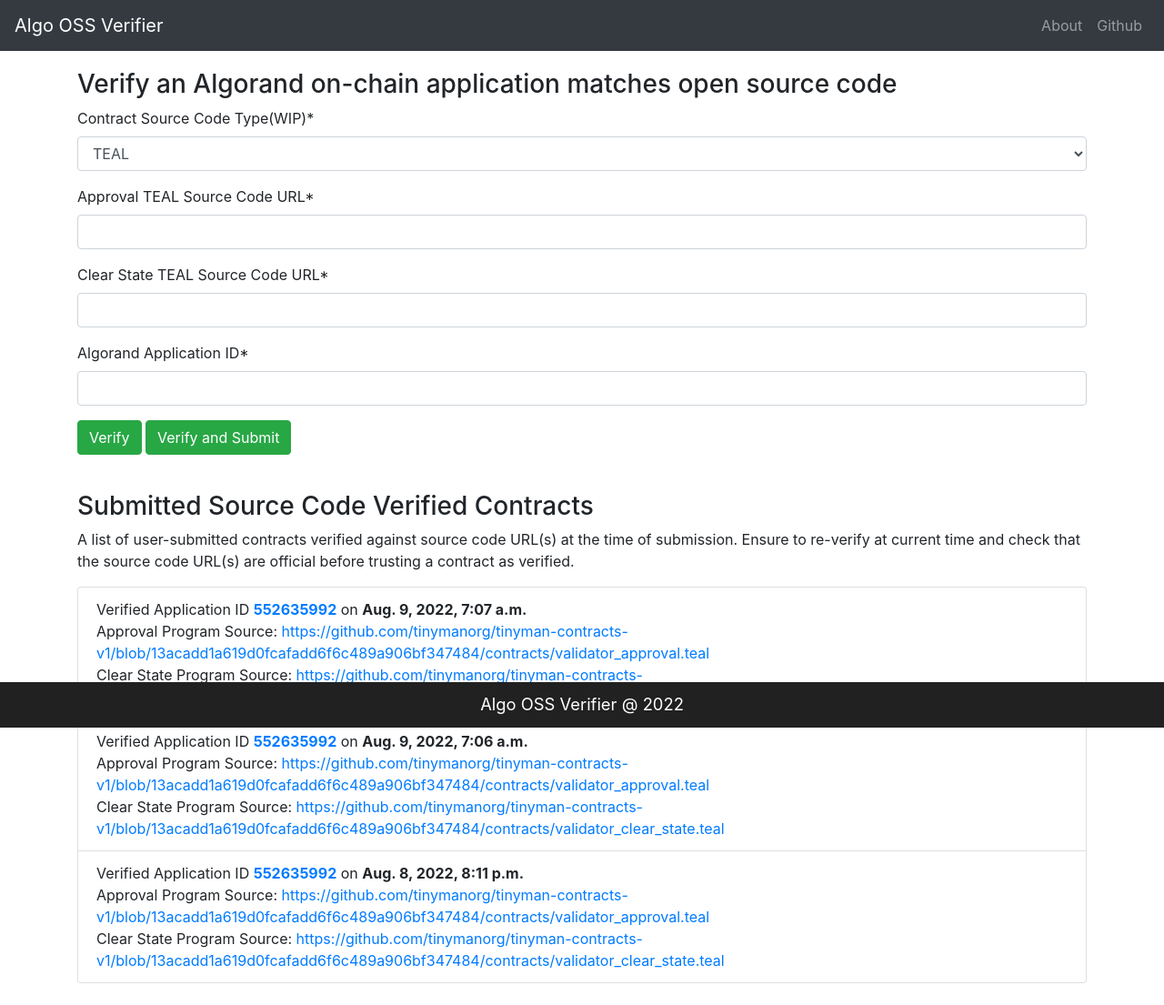
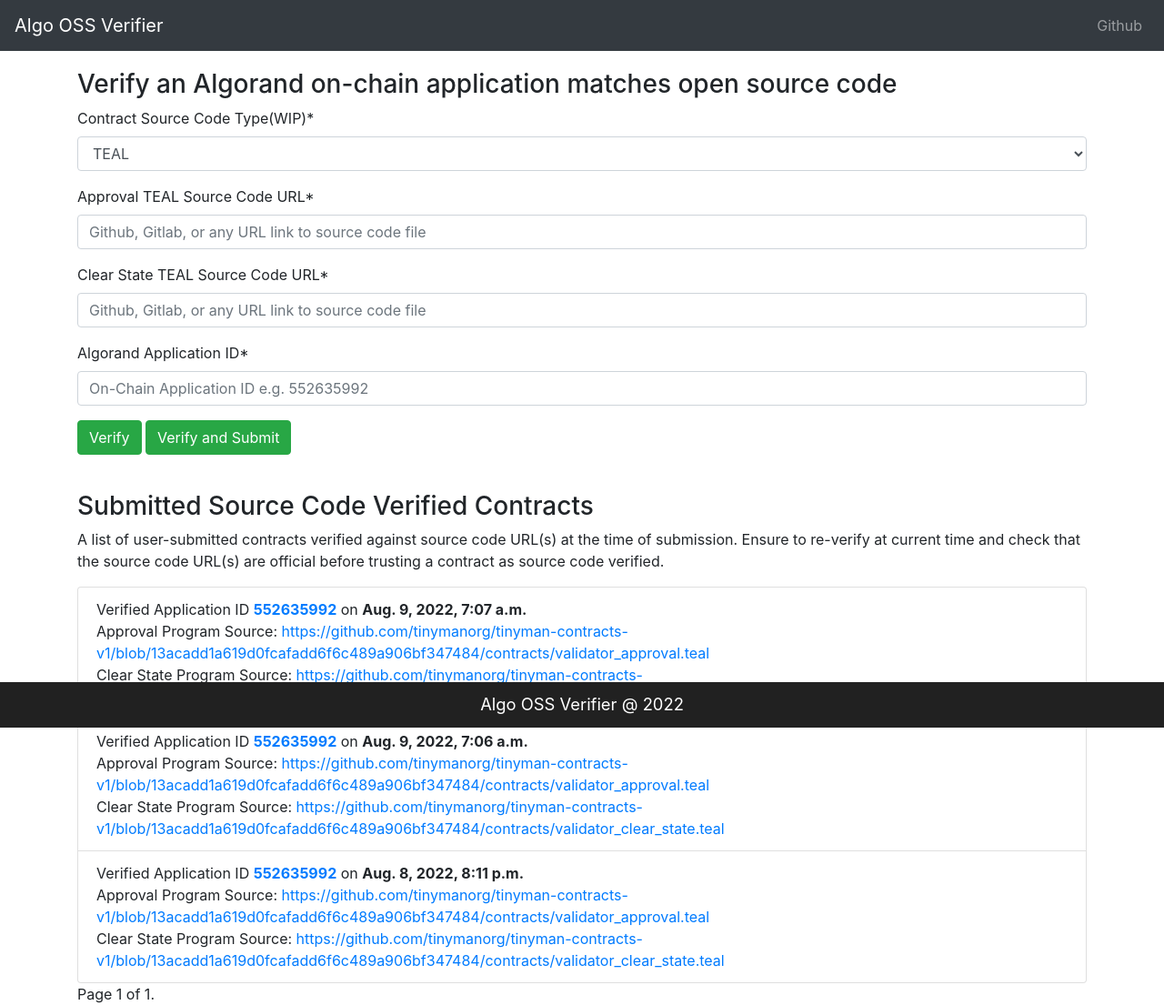
Before and after one commit to mark-ruddy/algo_open_source_verifier, a Django app: page / in a window 1280 px wide. Shown: the whole page at 91% size. Before the commit the page ends 1081 px from the top, so only its background shows below. Run offline with Django 4.2, Linux system fonts and the light colour scheme; data comes from the database, SQL or seed files in the repository; both versions use the stored data as it was after the commit; some libraries are stand-ins or nearby versions.

Commit message:
add pagination for submitted contract list and placeholders to form

```diff
--- a/webapp/core/forms.py
+++ b/webapp/core/forms.py
@@ -1,19 +1,10 @@
 from django import forms
 
-OPEN_SOURCE_FILE_HINT = "Github, Gitlab, or any URL link to file"
+OPEN_SOURCE_FILE_HINT = "Github, Gitlab, or any URL link to source code file"
 
-"""
 class AlgoSourceVerifyForm(forms.Form):
     contract_types = forms.ChoiceField(label="Contract Source Code Type(WIP)", choices=[("TEAL", "TEAL"), ("PyTeal", "PyTeal"), ("Reach", "Reach")], widget=forms.Select(attrs={"class": "form-control"}))
     approval_teal_url = forms.URLField(label="Approval TEAL Source Code URL", widget=forms.TextInput(attrs={"placeholder": OPEN_SOURCE_FILE_HINT, "class": "form-control"}))
     clear_state_url = forms.URLField(label="Clear State TEAL Source Code URL", widget=forms.TextInput(attrs={"placeholder": OPEN_SOURCE_FILE_HINT, "class": "form-control"}))
     # NOTE: Algorand application IDs are always length 9 afaik
     app_id = forms.CharField(label="Algorand Application ID", max_length=9, min_length=9, widget=forms.TextInput(attrs={"placeholder": "On-Chain Application ID e.g. 552635992", "class": "form-control"}))
-"""
-
-class AlgoSourceVerifyForm(forms.Form):
-    contract_type = forms.ChoiceField(label="Contract Source Code Type(WIP)", choices=[("TEAL", "TEAL"), ("PyTeal", "PyTeal"), ("Reach", "Reach")])
-    approval_url = forms.URLField(label="Approval TEAL Source Code URL")
-    clear_state_url = forms.URLField(label="Clear State TEAL Source Code URL")
-    # NOTE: Algorand application IDs are always length 9 afaik
-    app_id = forms.CharField(label="Algorand Application ID", max_length=9, min_length=9)
--- a/webapp/core/urls.py
+++ b/webapp/core/urls.py
@@ -4,5 +4,4 @@
 
 urlpatterns = [
     path('', views.index, name='index'),
-    path('about/', views.about, name='about'),
 ]
--- a/webapp/core/views.py
+++ b/webapp/core/views.py
@@ -12,8 +12,8 @@
         if form.is_valid():
             # TODO: parse the form, make the request to the library, get the result and pass it on the the verify_result handler
             # TODO: probably need to differentiate between TEAL, PyTEAL etc.
-            print(form.cleaned_data["approval_teal_url"], form.cleaned_data["clear_state_url"], form.cleaned_data["app_id"])
-            matches = teal_urls_match_app_id(form.cleaned_data["approval_teal_url"], form.cleaned_data["clear_state_url"], form.cleaned_data["app_id"])
+            print(form.cleaned_data["approval_url"], form.cleaned_data["clear_state_url"], form.cleaned_data["app_id"])
+            matches = teal_urls_match_app_id(form.cleaned_data["approval_url"], form.cleaned_data["clear_state_url"], form.cleaned_data["app_id"])
             print(matches)
             if matches:
                 messages.success(request, f"Application ID {form.cleaned_data['app_id']} matches the provided source code URLs")
@@ -30,12 +30,11 @@
                 )
                 new_verified_contract.save()
                 messages.success(request, f"Application ID {form.cleaned_data['app_id']} submitted to list of verified contracts")
-            return render(request, "index.html", {"form": form})
     else:
         form = AlgoSourceVerifyForm()
 
     verified_contract_object_list = VerifiedContract.objects.all()
-    paginator = Paginator(verified_contract_object_list, 3)
+    paginator = Paginator(verified_contract_object_list, 5)
     page = request.GET.get('page')
     try:
         verified_contracts = paginator.page(page)
@@ -44,7 +43,7 @@
     except EmptyPage:
         verified_contracts = paginator.page(paginator.num_pages)
 
-    return render(request, "index.html", {"form": form, "verified_contracts": verified_contracts})
-
-def about(request):
-    return render(request, "about.html", {})
+    return render(request, "index.html", {
+        "form": form,
+        "verified_contracts": verified_contracts,
+    })
--- a/webapp/templates/about.html
+++ /dev/null
@@ -1,5 +0,0 @@
-{% extends "base.html" %}
-
-{% block content %}
-<h1>ABOUT PAGE</h1>
-{% endblock content %}
--- a/webapp/templates/base.html
+++ b/webapp/templates/base.html
@@ -19,9 +19,6 @@
     <div class="collapse navbar-collapse" id="navbarNavDropdown">
       <ul class="navbar-nav ml-auto">
         <li class="nav-item">
-          <a class="nav-link" href="/about/">About</a>
-        </li>
-        <li class="nav-item">
           <a class="nav-link" href="https://github.com/mark-ruddy/algo_open_source_verifier" target="_blank">Github</a>
         </li>
       </ul>
--- a/webapp/templates/index.html
+++ b/webapp/templates/index.html
@@ -10,7 +10,7 @@
     {% csrf_token %}
     {{ form|crispy }}
     <div style="margin-bottom: 10px">
-      <button type="submit" name="verify" class="btn btn-success" title="Verify contract matches on-chain bytecode only">Verify</button>
+      <button type="submit" name="verify" class="btn btn-success" title="Verify contract matches on-chain bytecode without submitting to list">Verify</button>
       <button type="submit" name="verify_submit" class="btn btn-success" title="Verify and if successful submit result to the list">Verify and Submit</button>
     </div>
   </form>
@@ -28,7 +28,7 @@
 </div>
 <div class="container", style="margin-top: 40px">
   <h3>Submitted Source Code Verified Contracts</h3>
-  <p>A list of user-submitted contracts verified against source code URL(s) at the time of submission. Ensure to re-verify at current time and check that the source code URL(s) are official before trusting a contract as verified.</p>
+  <p>A list of user-submitted contracts verified against source code URL(s) at the time of submission. Ensure to re-verify at current time and check that the source code URL(s) are official before trusting a contract as source code verified.</p>
   {% if verified_contracts %}
     <ul class="list-group" style="white-space: pre-line">
     {% for contract in verified_contracts %}
@@ -38,6 +38,7 @@
     </li>
     {% endfor %}
     </ul>
+  {% include "pagination.html" with page=verified_contracts %}
   {% endif %}
 </div>
 {% endblock content %}
--- /dev/null
+++ b/webapp/templates/pagination.html
@@ -0,0 +1,16 @@
+<div class="pagination">
+    <span class="step-links">
+        {% if page.number and page.paginator.num_pages %}
+          <span class="current">
+              Page {{ page.number }} of {{ page.paginator.num_pages }}.
+          </span>
+        {% endif %}
+
+        {% if page.has_previous %}
+        <a href="?page={{ page.previous_page_number }}">Previous</a>
+        {% endif %}
+        {% if page.has_next %}
+        <a href="?page={{ page.next_page_number }}">Next</a>
+        {% endif %}
+    </span>
+</div>
```
Also changed, not shown: webapp/db.sqlite3.
